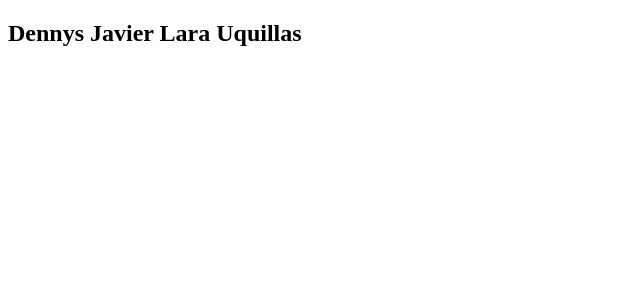
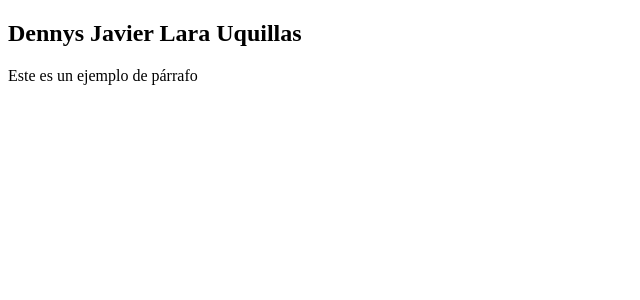
Before and after one commit to dennysjlarau/react-yarm-vit, a React (Vite) app: page / in a window 1280 px wide. Shown: the top 300 px of the page, without its empty margins (0-640 px from the left). Built offline with nearby package versions, Linux system fonts and the light colour scheme.

Commit message:
implementación de fragmentos en firstapp

```diff
--- a/src/FirstApp.jsx
+++ b/src/FirstApp.jsx
@@ -1,5 +1,19 @@
+// import { Fragment } from "react"
+
+// export const FirstApp = () => {
+//   return (
+//     <Fragment>
+//       <h2>Dennys Javier Lara Uquillas</h2>
+//       <p>Este es un ejemplo de párrafo</p>
+//     </Fragment>
+//   )
+// }
+
 export const FirstApp = () => {
   return (
-    <h2>Dennys Javier Lara Uquillas</h2>
+    <>
+      <h2>Dennys Javier Lara Uquillas</h2>
+      <p>Este es un ejemplo de párrafo</p>
+    </>
   )
 }
```
